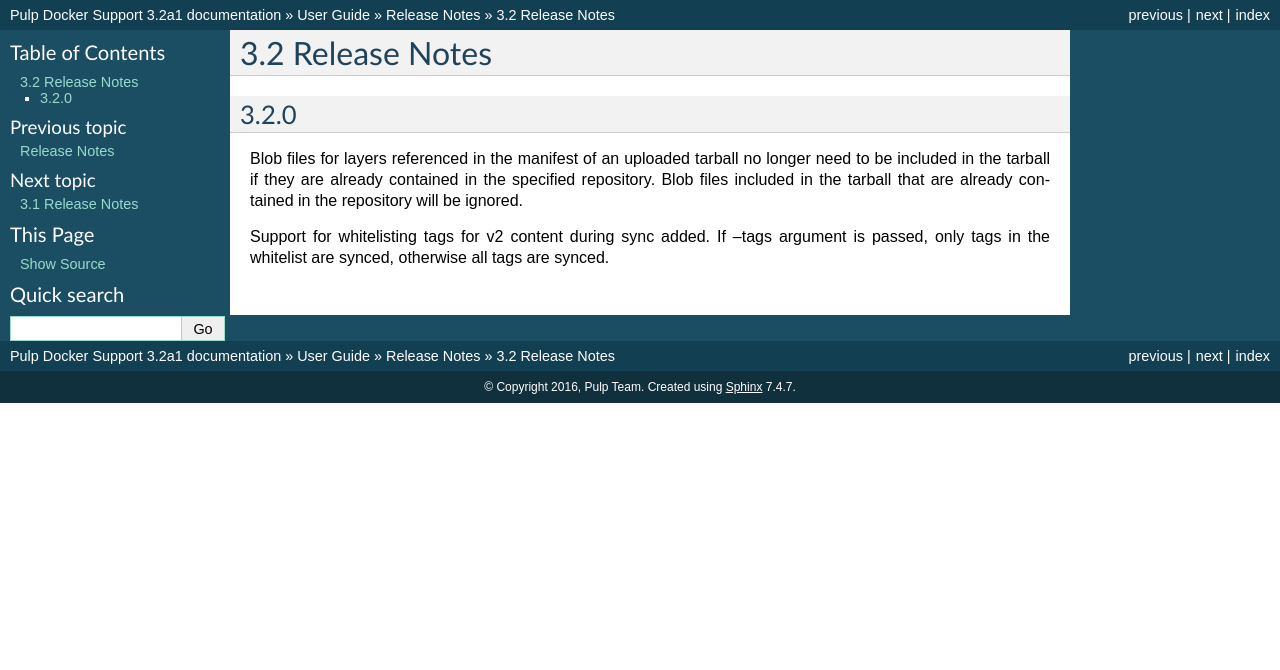
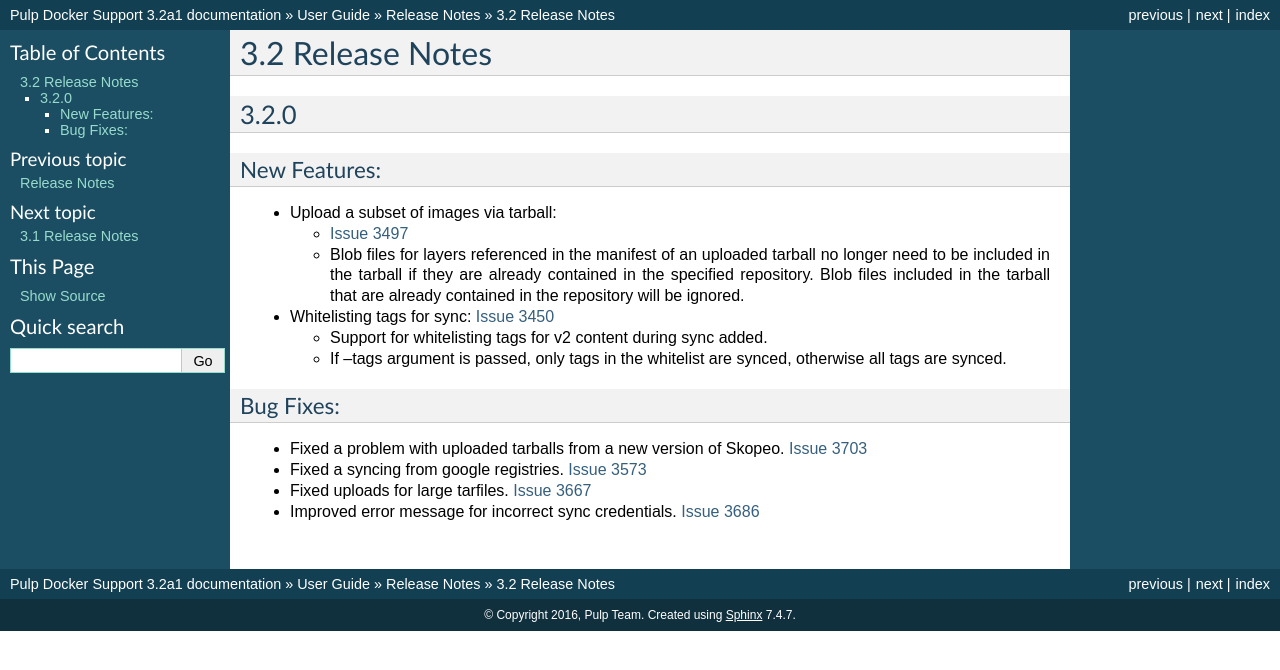
Before and after one commit to pulp/pulp_docker, a Sphinx documentation site: the page built from docs/user-guide/release-notes/3.2.x.rst, in a window 1280 px wide. Shown: the top 670 px of the page. Built offline with Sphinx 7.4.7, drawn with Linux system fonts in a browser that asks for light colours.

Commit message:
Add release notes for 3.2.0

```diff
--- a/docs/user-guide/release-notes/3.2.x.rst
+++ b/docs/user-guide/release-notes/3.2.x.rst
@@ -4,9 +4,27 @@
 3.2.0
 -----
 
-Blob files for layers referenced in the manifest of an uploaded tarball no longer need to be
-included in the tarball if they are already contained in the specified repository. Blob files
-included in the tarball that are already contained in the repository will be ignored.
+New Features:
+*************
 
-Support for whitelisting tags for v2 content during sync added. If --tags argument is passed,
-only tags in the whitelist are synced, otherwise all tags are synced.
+* Upload a subset of images via tarball:
+
+  * `Issue 3497 <https://pulp.plan.io/issues/3497>`_
+  * Blob files for layers referenced in the manifest of an uploaded tarball no longer need to be
+    included in the tarball if they are already contained in the specified repository. Blob files
+    included in the tarball that are already contained in the repository will be ignored.
+
+* Whitelisting tags for sync: `Issue 3450 <https://pulp.plan.io/issues/3450>`_
+
+  * Support for whitelisting tags for v2 content during sync added.
+  * If --tags argument is passed, only tags in the whitelist are synced, otherwise all tags are synced.
+
+Bug Fixes:
+**********
+
+* Fixed a problem with uploaded tarballs from a new version of Skopeo. `Issue 3703
+  <https://pulp.plan.io/issues/3703>`_
+* Fixed a syncing from google registries. `Issue 3573 <https://pulp.plan.io/issues/3573>`_
+* Fixed uploads for large tarfiles. `Issue 3667 <https://pulp.plan.io/issues/3667>`_
+* Improved error message for incorrect sync credentials. `Issue 3686
+  <https://pulp.plan.io/issues/3686>`_
```
